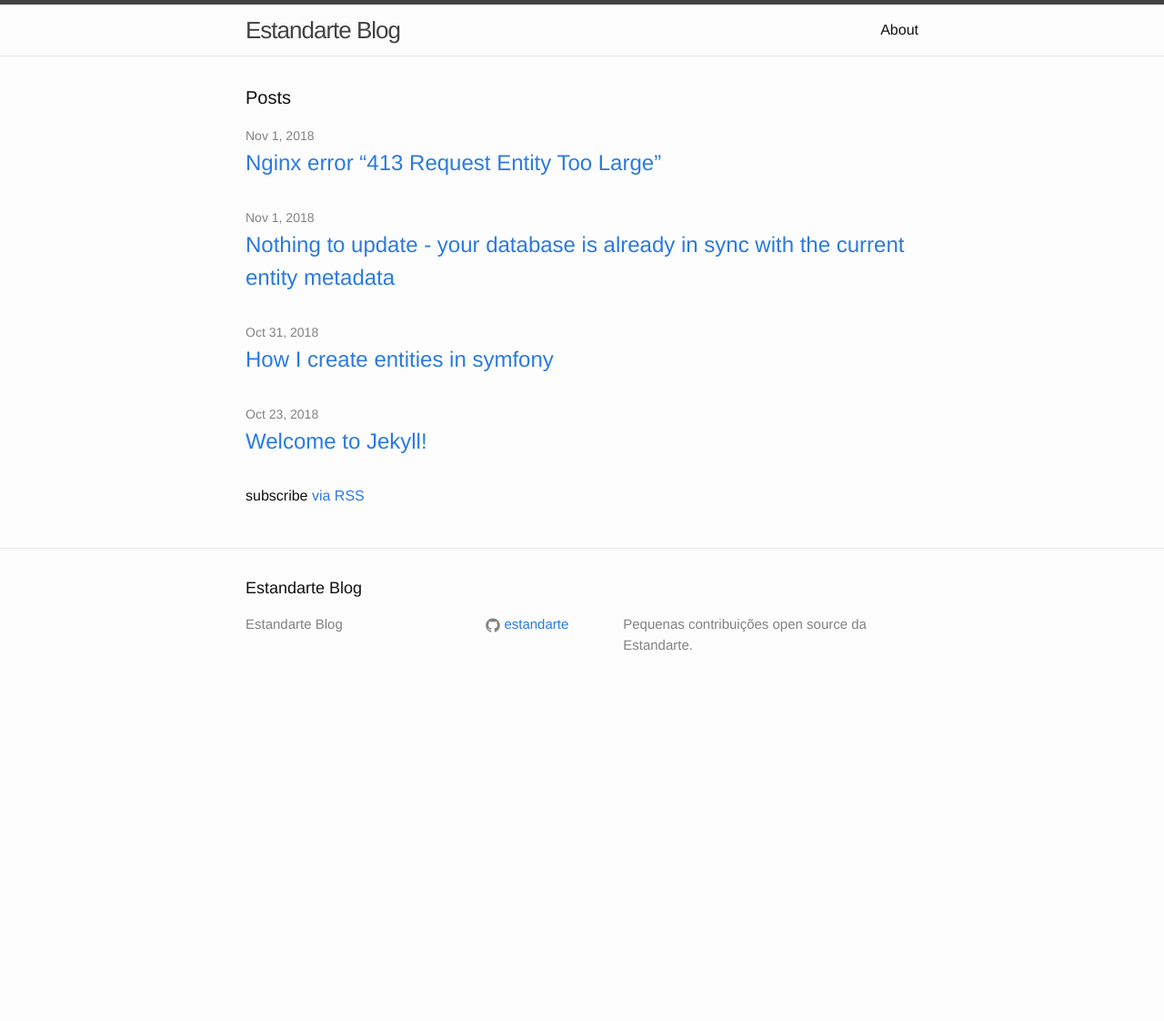
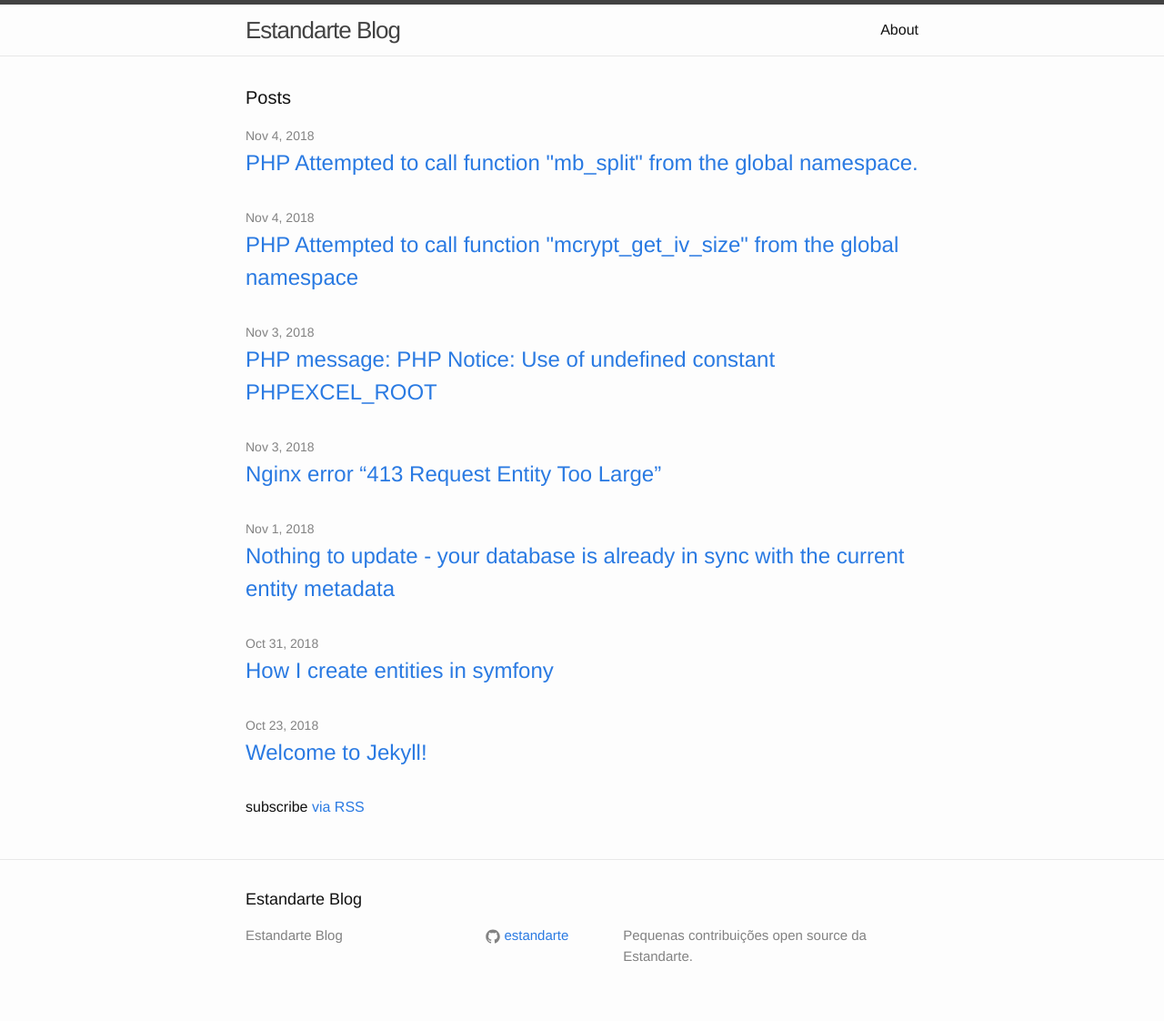
Before and after one commit to estandarte/blog, a Jekyll site: the page built from index.html, in a window 1280 px wide. Shown: the whole page at 91% size. Built offline with Jekyll 4.4.1, drawn with Linux system fonts in a browser that asks for light colours; before the commit the page ends 900 px from its top, so only the background shows below that.

Commit message:
new post: PHP Attempted to call function "mb_split" from the global namespace.

```diff
--- /dev/null
+++ b/_posts/2018-11-03-PHP-message-PHP-Notice-Use-of-undefined-constant-PHPEXCEL_ROOT.md
@@ -0,0 +1,17 @@
+---
+layout: post
+title: 'PHP message: PHP Notice:  Use of undefined constant PHPEXCEL_ROOT'
+date: 2018-11-03 11:02 -0300
+categories: symfony
+---
+
+When I try to upgrade an Prestashop ecommerce hosted on a ubuntu server i give the error “PHP message: PHP Notice:  Use of undefined constant PHPEXCEL_ROOT”:
+
+To solve this problem I installed the PHP7 zip pachage in the server.
+{% highlight bash %}
+sudo apt install php7.0-zip
+{% endhighlight %}
+and finally restarted fpm  service
+{% highlight bash %}
+sudo service php7.0-fpm restart
+{% endhighlight %}
--- /dev/null
+++ b/_posts/2018-11-04- PHP-Attempted-to-call-function -mcrypt_get_iv_size- from the global namespace.md
@@ -0,0 +1,17 @@
+---
+layout: post
+title: 'PHP Attempted to call function "mcrypt_get_iv_size" from the global namespace'
+date: 2018-11-04 13:01 -0300
+categories: php
+---
+
+When I try to change a Prestashop ecommerce hosted on a ubuntu server i give the error “Attempted to call function \"mcrypt_get_iv_size\" from the global namespace”:
+
+To solve this problem I installed the php7 mcrypt pachage in the server.
+{% highlight bash %}
+sudo apt install php7.0-mcrypt
+{% endhighlight %}
+and finally restarted fpm  service
+{% highlight bash %}
+sudo service php7.0-fpm restart
+{% endhighlight %}
--- /dev/null
+++ b/_posts/2018-11-05- PHP-Attempted-to-call-function -mb_split_get_iv_size- from the global namespace.md
@@ -0,0 +1,17 @@
+---
+layout: post
+title: 'PHP Attempted to call function "mb_split" from the global namespace.'
+date: 2018-11-04 13:39 -0300
+categories: php
+---
+
+When I try to change a Prestashop ecommerce hosted on a ubuntu server i give the error "Attempted to call function "mb_split" from the global namespace.":
+
+To solve this problem I installed the php7 mbstring pachage in the server.
+{% highlight bash %}
+sudo apt install php7.0-mbstring
+{% endhighlight %}
+and finally restarted fpm  service
+{% highlight bash %}
+sudo service php7.0-fpm restart
+{% endhighlight %}
```
Also changed, not shown: _posts/2018-11-02-Nginx-error-413-Request-Entity-Too-Large.md (+1 -1 lines).
